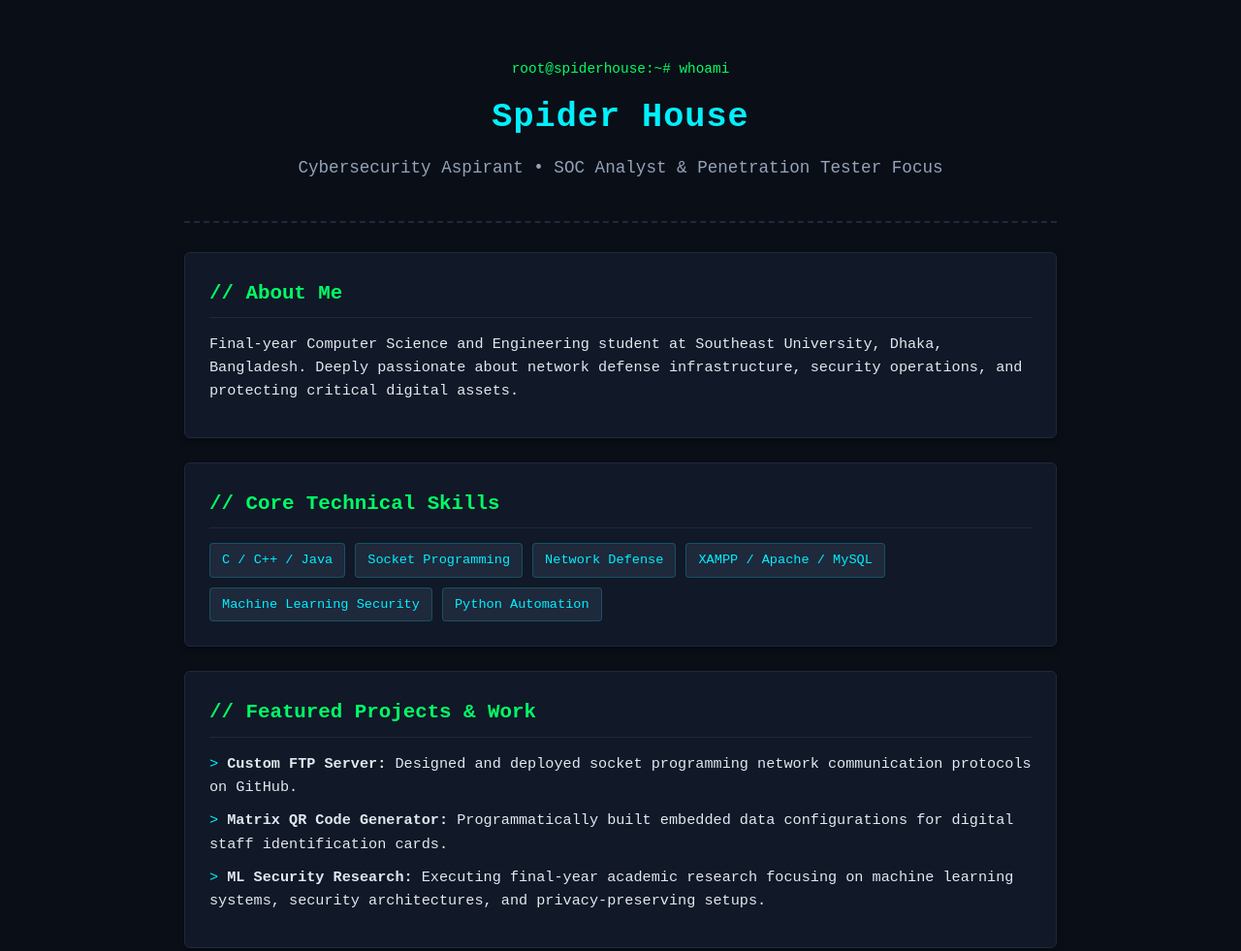
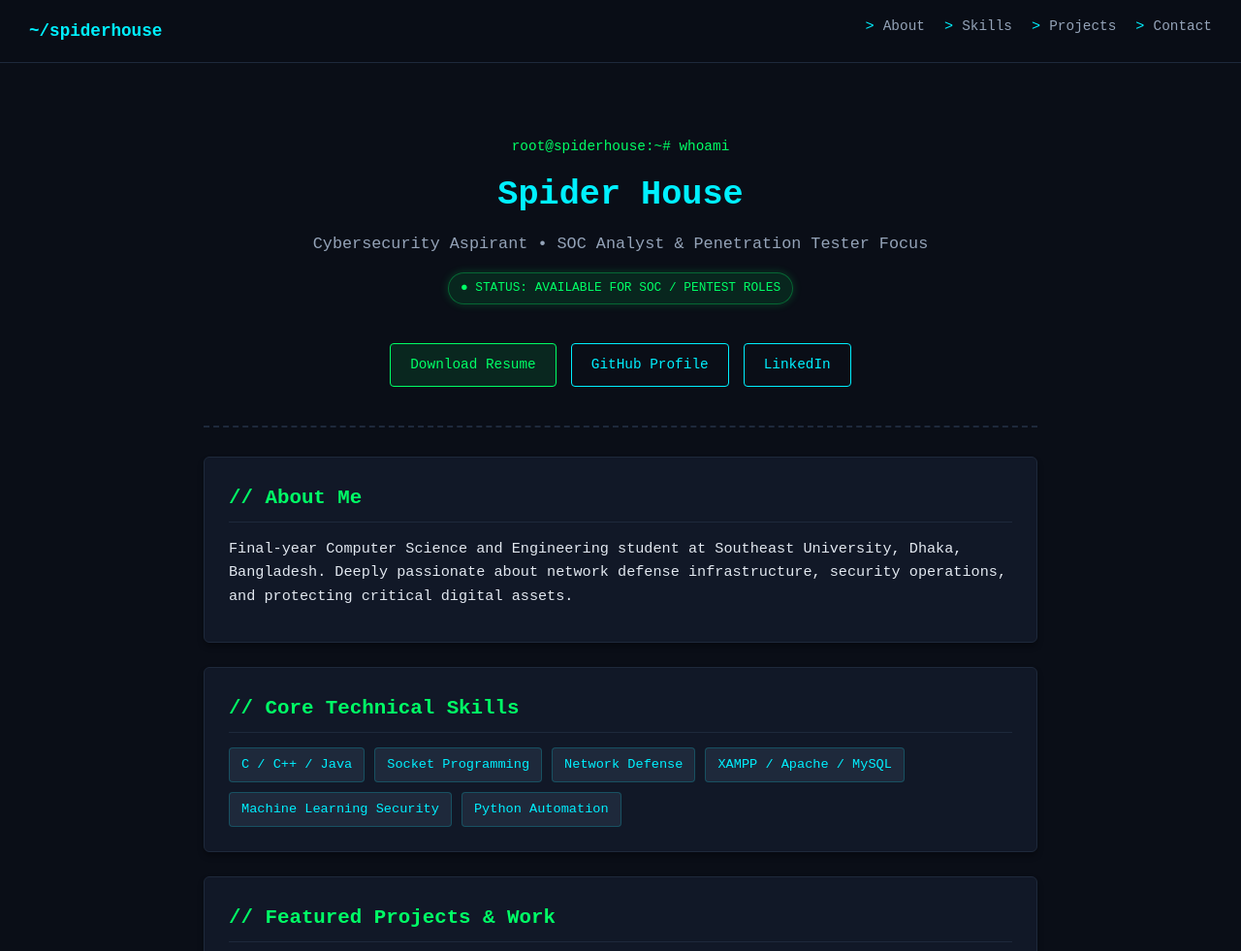
Before and after one commit to princeyeamin2004-tech/spiderhouse-portfolio, a plain HTML site: page index.html in a window 1280 px wide. Shown: the top 981 px of the page at 97% size. Drawn offline with Linux system fonts and the light colour scheme.

Commit message:
Add files via upload

```diff
--- a/index.html
+++ b/index.html
@@ -1,8 +1,8 @@
 <!DOCTYPE html>
 <html lang="en">
 <head>
-    <meta charset="UTF-8" />
-    <meta name="viewport" content="width=device-width, initial-scale=1.0" />
+    <meta charset="UTF-8">
+    <meta name="viewport" content="width=device-width, initial-scale=1.0">
     <title>Spider House | Cybersecurity Portfolio</title>
     <style>
         :root {
@@ -14,6 +14,7 @@
             --text-muted: #94a3b8;
             --border-color: #1e293b;
         }
+
         * {
             box-sizing: border-box;
             margin: 0;
@@ -25,6 +26,62 @@
             background-color: var(--bg-color);
             color: var(--text-main);
             line-height: 1.6;
+            padding-top: 80px;
+        }
+
+        /* Top Fixed Navigation Bar */
+        nav {
+            position: fixed;
+            top: 0;
+            left: 0;
+            width: 100%;
+            background: rgba(10, 14, 23, 0.95);
+            border-bottom: 1px solid var(--border-color);
+            display: flex;
+            justify-content: space-between;
+            align-items: center;
+            padding: 15px 30px;
+            z-index: 1000;
+            backdrop-filter: blur(5px);
+        }
+
+        .nav-logo {
+            color: var(--accent-cyan);
+            font-weight: bold;
+            font-size: 1.1rem;
+            text-decoration: none;
+        }
+
+        .nav-links {
+            display: flex;
+            gap: 20px;
+            list-style: none;
+        }
+
+        .nav-links a {
+            color: var(--text-muted);
+            text-decoration: none;
+            font-size: 0.9rem;
+            transition: 0.3s;
+        }
+
+        .nav-links a:hover {
+            color: var(--accent-green);
+        }
+
+        /* Three Dots / Menu Toggle for Mobile Screens */
+        .menu-toggle {
+            display: none;
+            background: none;
+            border: none;
+            color: var(--accent-cyan);
+            font-size: 1.5rem;
+            cursor: pointer;
+        }
+
+        .container {
+            max-width: 900px;
+            margin: 0 auto;
             padding: 20px;
         }
 
@@ -45,17 +102,61 @@
             font-size: 2.2rem;
             color: var(--accent-cyan);
             margin-bottom: 10px;
-        letter-spacing: 1px;
         }
 
         .subtitle {
             color: var(--text-muted);
-        font-size: 1.1rem;
+            font-size: 1.05rem;
+            margin-bottom: 15px;
         }
 
-      .container {
-        max-width: 900px;
-        margin: 0 auto;
+        .status-badge {
+            display: inline-block;
+            background: rgba(0, 255, 102, 0.1);
+            color: var(--accent-green);
+            border: 1px solid rgba(0, 255, 102, 0.3);
+            padding: 5px 12px;
+            border-radius: 20px;
+            font-size: 0.8rem;
+            margin-bottom: 20px;
+            box-shadow: 0 0 10px rgba(0, 255, 102, 0.2);
+        }
+
+        .action-buttons {
+            display: flex;
+            justify-content: center;
+            gap: 15px;
+            flex-wrap: wrap;
+            margin-top: 20px;
+        }
+
+        .btn {
+            background: transparent;
+            color: var(--accent-cyan);
+            border: 1px solid var(--accent-cyan);
+            padding: 10px 20px;
+            border-radius: 4px;
+            text-decoration: none;
+            font-size: 0.9rem;
+            transition: all 0.3s ease;
+        }
+
+        .btn:hover {
+            background: var(--accent-cyan);
+            color: var(--bg-color);
+            box-shadow: 0 0 15px rgba(0, 240, 255, 0.4);
+        }
+
+        .btn-primary {
+            background: rgba(0, 255, 102, 0.1);
+            color: var(--accent-green);
+            border-color: var(--accent-green);
+        }
+
+        .btn-primary:hover {
+            background: var(--accent-green);
+            color: var(--bg-color);
+            box-shadow: 0 0 15px rgba(0, 255, 102, 0.4);
         }
 
         section {
@@ -75,8 +176,7 @@
             padding-bottom: 8px;
         }
 
-      p,
-      li {
+        p, li {
             color: var(--text-main);
             font-size: 0.95rem;
             margin-bottom: 10px;
@@ -88,7 +188,7 @@
         }
 
         ul li::before {
-        content: '> ';
+            content: "> ";
             color: var(--accent-cyan);
         }
 
@@ -117,40 +217,64 @@
             margin-top: 40px;
         }
 
-      @media (max-width: 600px) {
-        h1 {
-          font-size: 1.8rem;
+        /* Mobile Adjustments */
+        @media (max-width: 768px) {
+            .nav-links {
+                display: none;
+                flex-direction: column;
+                position: absolute;
+                top: 55px;
+                left: 0;
+                width: 100%;
+                background: var(--card-bg);
+                padding: 20px;
+                border-bottom: 1px solid var(--border-color);
+                text-align: center;
             }
-        body {
-          padding: 10px;
+            .nav-links.active {
+                display: flex;
             }
-        section {
-          padding: 15px;
+            .menu-toggle {
+                display: block;
             }
         }
     </style>
 </head>
 <body>
+
+    <!-- Fixed Navbar -->
+    <nav>
+        <a href="#" class="nav-logo">~/spiderhouse</a>
+        <button class="menu-toggle" onclick="toggleMenu()">&#8942;</button>
+        <ul class="nav-links" id="navLinks">
+            <li><a href="#about">About</a></li>
+            <li><a href="#skills">Skills</a></li>
+            <li><a href="#projects">Projects</a></li>
+            <li><a href="#contact">Contact</a></li>
+        </ul>
+    </nav>
+
     <div class="container">
         <header>
             <div class="terminal-prompt">root@spiderhouse:~# whoami</div>
             <h1>Spider House</h1>
-        <div class="subtitle">
-          Cybersecurity Aspirant &bull; SOC Analyst &amp; Penetration Tester
-          Focus
+            <div class="subtitle">Cybersecurity Aspirant &bull; SOC Analyst &amp; Penetration Tester Focus</div>
+
+            <div class="status-badge">&#9679; STATUS: AVAILABLE FOR SOC / PENTEST ROLES</div>
+
+            <div class="action-buttons">
+                <a href="#" class="btn btn-primary" onclick="alert('Resume download link coming soon!')">Download Resume</a>
+                <a href="https://github.com/princeyeamin2004-tech" target="_blank" class="btn">GitHub Profile</a>
+                <a href="https://linkedin.com" target="_blank" class="btn">LinkedIn</a>
             </div>
         </header>
-      <section>
+
+        <section id="about">
             <h2>// About Me</h2>
-        <p>
-          Final-year Computer Science and Engineering student at Southeast
-          University, Dhaka, Bangladesh. Deeply passionate about network defense
-          infrastructure, security operations, and protecting critical digital
-          assets.
-        </p>
+            <p>Final-year Computer Science and Engineering student at Southeast University, Dhaka, Bangladesh. Deeply passionate about network defense infrastructure, security operations, and protecting critical digital assets.</p>
         </section>
 
-      <section>
+        <section id="skills">
             <h2>// Core Technical Skills</h2>
             <div class="badge-grid">
                 <span class="badge">C / C++ / Java</span>
@@ -162,41 +286,25 @@
             </div>
         </section>
 
-      <section>
+        <section id="projects">
             <h2>// Featured Projects &amp; Work</h2>
             <ul>
-          <li>
-            <strong>Custom FTP Server:</strong> Designed and deployed socket
-            programming network communication protocols on GitHub.
-          </li>
-          <li>
-            <strong>Matrix QR Code Generator:</strong> Programmatically built
-            embedded data configurations for digital staff identification cards.
-          </li>
-          <li>
-            <strong>ML Security Research:</strong> Executing final-year academic
-            research focusing on machine learning systems, security
-            architectures, and privacy-preserving setups.
-          </li>
+                <li><strong>Custom FTP Server:</strong> Designed and deployed socket programming network communication protocols on GitHub.</li>
+                <li><strong>Matrix QR Code Generator:</strong> Programmatically built embedded data configurations for digital staff identification cards.</li>
+                <li><strong>ML Security Research:</strong> Executing final-year academic research focusing on machine learning systems, security architectures, and privacy-preserving setups.</li>
             </ul>
         </section>
 
-      <section>
+        <section id="certifications">
             <h2>// Certifications &amp; Training</h2>
             <ul>
-          <li>
-            <strong>OPSWAT Academy:</strong> Introduction to Critical
-            Infrastructure Protection (CIP).
-          </li>
+                <li><strong>OPSWAT Academy:</strong> Introduction to Critical Infrastructure Protection (CIP).</li>
             </ul>
         </section>
 
-      <section>
+        <section id="contact">
             <h2>// Connect &amp; Collaborate</h2>
-        <p>
-          Targeting professional roles in Security Operations Centers (SOC) and
-          Penetration Testing. Let's secure the infrastructure together.
-        </p>
+            <p>Targeting professional roles in Security Operations Centers (SOC) and Penetration Testing. Let's secure the infrastructure together.</p>
             <div class="badge-grid">
                 <span class="badge">Location: Dhaka, Bangladesh</span>
                 <span class="badge">Status: Final-Year CSE Student</span>
@@ -204,11 +312,15 @@
         </section>
 
         <footer>
-        <p>
-          &copy; 2026 Spider House. All rights reserved. Built with terminal
-          aesthetics.
-        </p>
+            <p>&copy; 2026 Spider House. All rights reserved. Built with terminal aesthetics.</p>
         </footer>
     </div>
+
+    <script>
+        function toggleMenu() {
+            const navLinks = document.getElementById('navLinks');
+            navLinks.classList.toggle('active');
+        }
+    </script>
 </body>
 </html>
```
Lines whose indentation alone changed are shown as unchanged.
